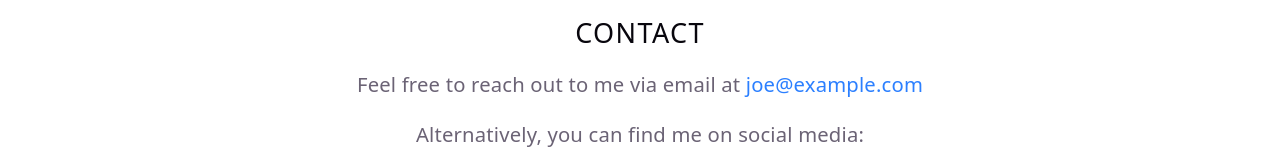
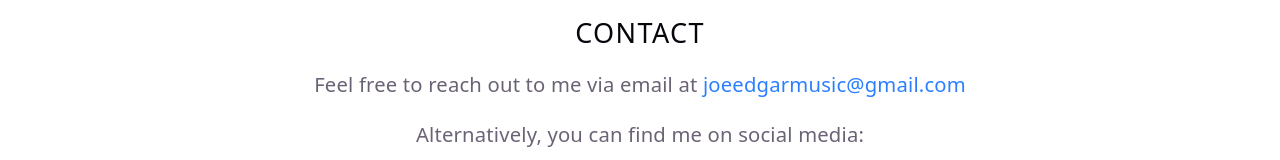
Before and after one commit to joe-edgar-music/joe-portfolio, a React (Vite) app: page /#/ in a window 1280 px wide. Shown: the part 1527-1687 px from the top of the page. Built offline with nearby package versions, Linux system fonts and the light colour scheme.

Commit message:
update email

```diff
--- a/src/components/Contact.tsx
+++ b/src/components/Contact.tsx
@@ -5,8 +5,8 @@ export default function Contact() {
     <section className="flex flex-col justify-content-center gap-4 py-4" id="contact">
       <h2 className="text-2xl tracking-wider">CONTACT</h2>
       <p className="text-lg">
-        Feel free to reach out to me via email at <a href="mailto:joe@example.com" className="text-blue-500 hover:underline">
-          joe@example.com
+        Feel free to reach out to me via email at <a href="mailto:joeedgarmusic@gmail.com" className="text-blue-500 hover:underline">
+          joeedgarmusic@gmail.com
         </a>
       </p>
       <p className="text-lg">
--- a/src/components/Footer.tsx
+++ b/src/components/Footer.tsx
@@ -2,7 +2,7 @@ import SocialLinks from "./SocialLinks";
 
 export default function Footer() {
     return (
-        <footer className="py-6 px-4 md:px-0 text-center">
+        <footer className="py-6 px-4 lg:px-0 text-center">
             <div className="flex justify-between items-center">
                 <p>&copy; 2026 Joe Edgar</p>
                 <SocialLinks />
```
